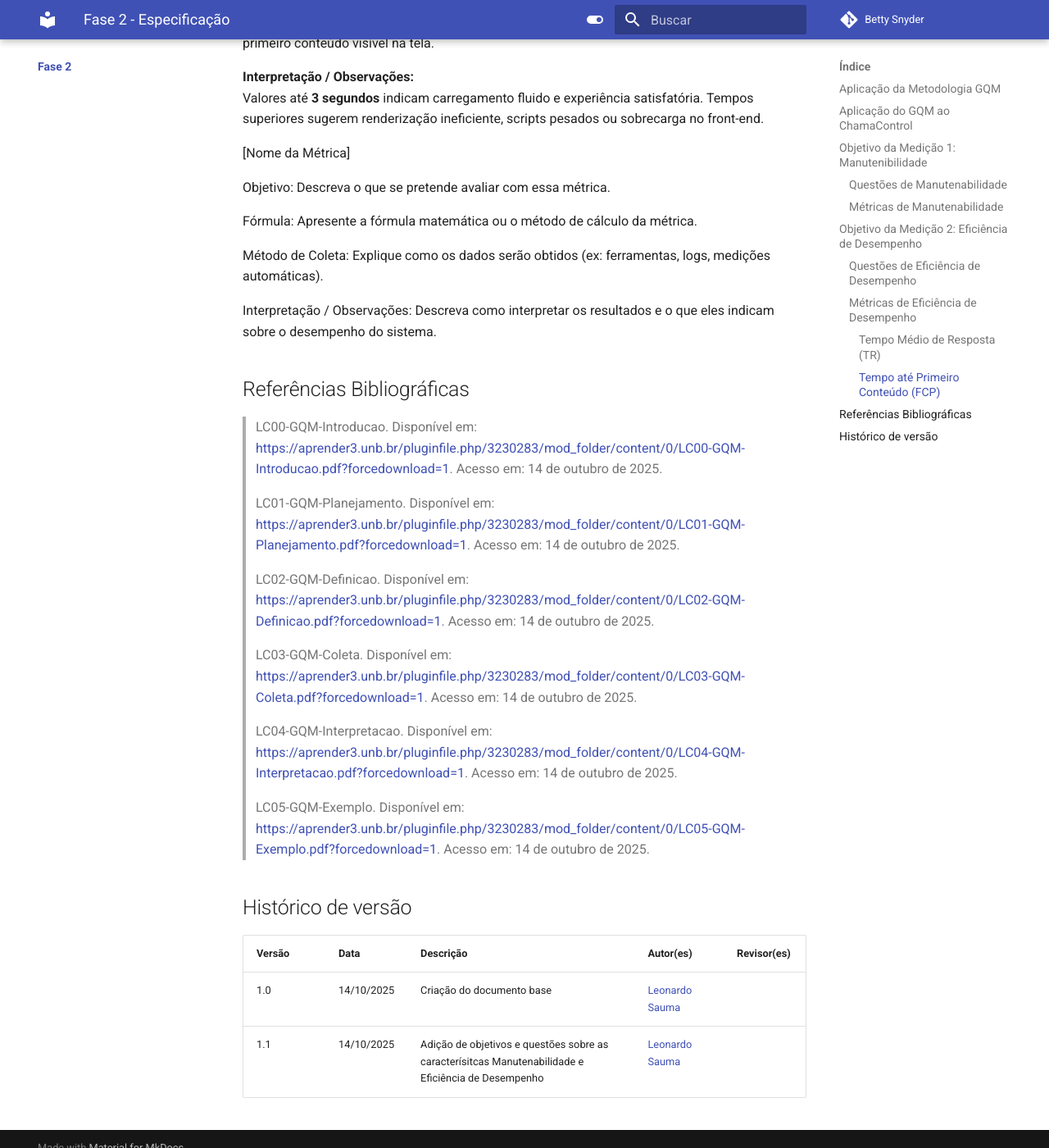
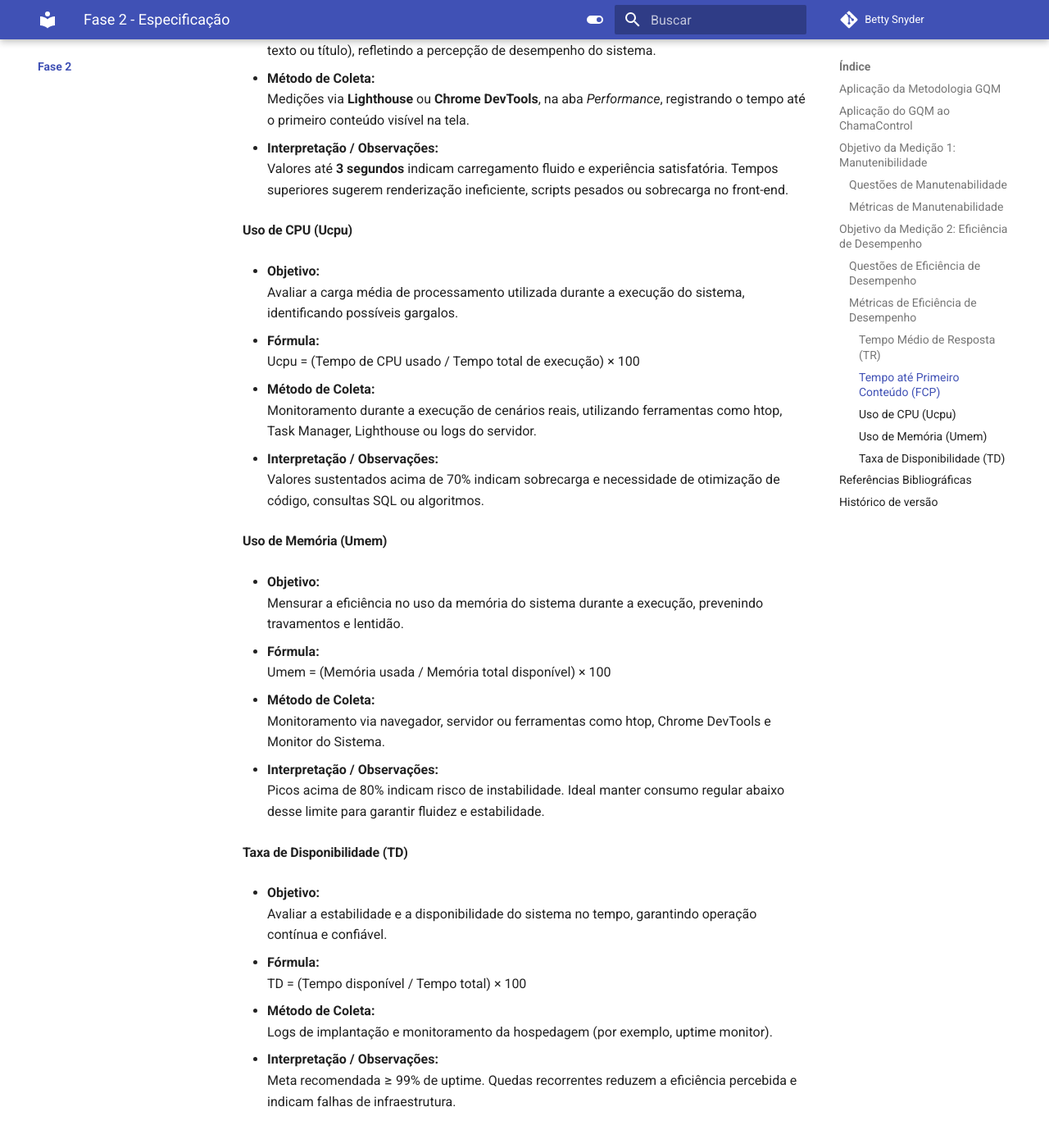
Before and after one commit to FCTE-Qualidade-de-Software-1/2025-2_T01_BETTY-SNYDER, an MkDocs documentation site: the page built from docs/Fase 2/index.md, in a window 1280 px wide and 1400 px high, scrolled down 3849 px. Shown: the whole window at 82% size. Built offline with MkDocs 1.6.1 and Material for MkDocs 9.7.7, drawn with Linux system fonts in a browser that asks for light colours; comment, search, counter and statistics services are not loaded; some of the changed text lies outside the part shown.

Commit message:
Adicionando metricas CPU, Umem, TD

```diff
--- a/docs/Fase 2/index.md
+++ b/docs/Fase 2/index.md
@@ -117,21 +117,24 @@ Descreva como interpretar os resultados e o que eles indicam sobre o desempenho
 
 **Q3:** O consumo de CPU e memória durante a execução do sistema está dentro de limites aceitáveis?
 **Hipótese 3:** O uso de CPU não ultrapassa **70%** e a memória utilizada não ultrapassa **80%** da capacidade disponível durante operações críticas.
+**Métricas utilizadas:** *Uso de CPU (Ucpu)* e *Uso de Memória (Umem)*
 
 ---
 
 **Q4:** O sistema mantém desempenho estável com múltiplos usuários simultâneos?
 **Hipótese 4:** Até **50 usuários simultâneos** não causam degradação significativa no tempo de resposta ou erros de execução.
+**Métricas utilizadas:** *Tempo Médio de Resposta (TR)*, *Uso de CPU (Ucpu)* e *Uso de Memória (Umem)*
 
 ---
 
 **Q5:** O processo de atualização diária de dados é concluído dentro do prazo esperado?
 **Hipótese 5:** Os *scrapers* e pipelines processam os dados diários em menos de **30 minutos** em **95% das execuções**.
+**Métricas utilizadas:** *Tempo Médio de Resposta (TR)* e *Taxa de Disponibilidade (TD)*
 
 ---
 
 **Q6:** As consultas ao banco de dados e o processamento das informações sobre queimadas estão otimizados?
-**Métricas utilizadas:** *Tempo até Primeiro Conteúdo (FCP)*
+**Métricas utilizadas:** *Tempo até Primeiro Conteúdo (FCP)* e *Uso de CPU (Ucpu)*
 
 ---
 
@@ -141,44 +144,71 @@ Descreva como interpretar os resultados e o que eles indicam sobre o desempenho
 
 #### Tempo Médio de Resposta (TR)
 
-**Objetivo:**
+- **Objetivo:**
 Avaliar a velocidade média de resposta das requisições da API e da interface web.
 
-**Fórmula:**
+- **Fórmula:**
 TR = (Σ Tempo de Resposta das Requisições) / Número Total de Requisições
 
-**Método de Coleta:**
+- **Método de Coleta:**
 Medições realizadas com o **DevTools** ou **Lighthouse**, simulando cenários de uso típicos do sistema.
 
-**Interpretação / Observações:**
+- **Interpretação / Observações:**
 Valores até **2 segundos** indicam desempenho ideal. Respostas mais lentas sugerem **gargalos nas rotas da API**, **consultas SQL complexas** ou **ausência de cache**.
 
 #### Tempo até Primeiro Conteúdo (FCP)
 
-**Objetivo:**
+- **Objetivo:**
 Avaliar a rapidez com que o usuário visualiza o primeiro elemento do dashboard (gráfico, texto ou título), refletindo a percepção de desempenho do sistema.
 
-**Método de Coleta:**
+- **Método de Coleta:**
 Medições via **Lighthouse** ou **Chrome DevTools**, na aba *Performance*, registrando o tempo até o primeiro conteúdo visível na tela.
 
-**Interpretação / Observações:**
+- **Interpretação / Observações:**
 Valores até **3 segundos** indicam carregamento fluido e experiência satisfatória. Tempos superiores sugerem renderização ineficiente, scripts pesados ou sobrecarga no front-end.
 
+#### Uso de CPU (Ucpu)
 
+- **Objetivo:**
+Avaliar a carga média de processamento utilizada durante a execução do sistema, identificando possíveis gargalos.
 
-[Nome da Métrica]
+- **Fórmula:**
+Ucpu = (Tempo de CPU usado / Tempo total de execução) × 100
 
-Objetivo:
-Descreva o que se pretende avaliar com essa métrica.
+- **Método de Coleta:**
+Monitoramento durante a execução de cenários reais, utilizando ferramentas como htop, Task Manager, Lighthouse ou logs do servidor.
 
-Fórmula:
-Apresente a fórmula matemática ou o método de cálculo da métrica.
+- **Interpretação / Observações:**
+Valores sustentados acima de 70% indicam sobrecarga e necessidade de otimização de código, consultas SQL ou algoritmos.
 
-Método de Coleta:
-Explique como os dados serão obtidos (ex: ferramentas, logs, medições automáticas).
+#### Uso de Memória (Umem)
 
-Interpretação / Observações:
-Descreva como interpretar os resultados e o que eles indicam sobre o desempenho do sistema.
+- **Objetivo:**
+Mensurar a eficiência no uso da memória do sistema durante a execução, prevenindo travamentos e lentidão.
+
+- **Fórmula:**
+Umem = (Memória usada / Memória total disponível) × 100
+
+- **Método de Coleta:**
+Monitoramento via navegador, servidor ou ferramentas como htop, Chrome DevTools e Monitor do Sistema.
+
+- **Interpretação / Observações:**
+Picos acima de 80% indicam risco de instabilidade. Ideal manter consumo regular abaixo desse limite para garantir fluidez e estabilidade.
+
+#### Taxa de Disponibilidade (TD)
+
+- **Objetivo:**
+Avaliar a estabilidade e a disponibilidade do sistema no tempo, garantindo operação contínua e confiável.
+
+- **Fórmula:**
+TD = (Tempo disponível / Tempo total) × 100
+
+- **Método de Coleta:**
+Logs de implantação e monitoramento da hospedagem (por exemplo, uptime monitor).
+
+- **Interpretação / Observações:**
+Meta recomendada ≥ 99% de uptime. Quedas recorrentes reduzem a eficiência percebida e indicam falhas de infraestrutura.
+
 
 
 ## Referências Bibliográficas
```
